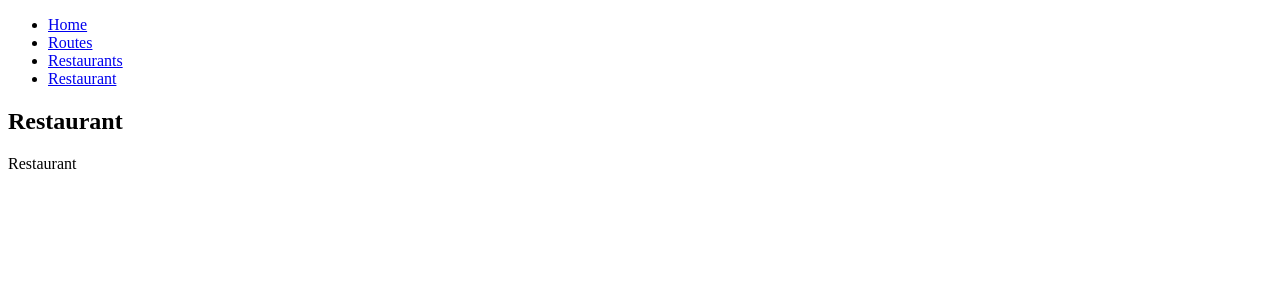
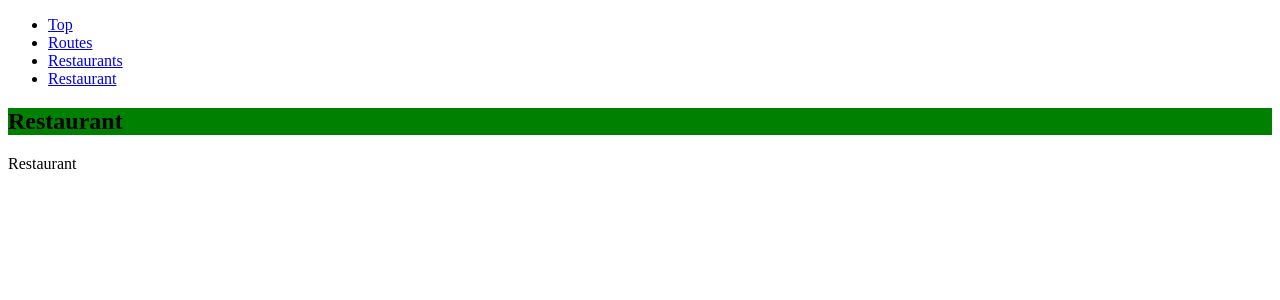
Before and after one commit to st1102/RaiMea, a React app in the folder react/app/: page /restaurant in a window 1280 px wide. Shown: the top 300 px of the page. Built offline with nearby package versions, Linux system fonts and the light colour scheme.

Commit message:
各ページをコンポーネントに分割

```diff
--- a/react/app/src/app.js
+++ b/react/app/src/app.js
@@ -3,7 +3,6 @@ import ReactDOM from 'react-dom';
 import App from './components/App'
 
 ReactDOM.render(
-  // <h1>Hello, world</h1>,
   <App />,
   document.getElementById('app')
 );
--- /dev/null
+++ b/react/app/src/assets/app.css
@@ -0,0 +1,3 @@
+.topTitle {
+  background-color: green;
+}
--- /dev/null
+++ b/react/app/src/assets/restaurant.css
@@ -0,0 +1,3 @@
+.topTitle {
+  background-color: green;
+}
--- /dev/null
+++ b/react/app/src/assets/restaurants.css
@@ -0,0 +1,3 @@
+.topTitle {
+  background-color: green;
+}
--- /dev/null
+++ b/react/app/src/assets/routes.css
@@ -0,0 +1,3 @@
+.topTitle {
+  background-color: green;
+}
--- a/react/app/src/components/App.js
+++ b/react/app/src/components/App.js
@@ -1,12 +1,16 @@
 import React, { Component } from 'react'
 import { BrowserRouter, Route, Link } from 'react-router-dom'
-import styles from '../assets/top.css'
+import styles from '../assets/app.css'
+import Top from './Top'
+import Routes from './Routes'
+import Restaurants from './Restaurants'
+import Restaurant from './Restaurant'
 
 const App = () => (
   <BrowserRouter>
     <div>
      <ul>
-       <li><Link to='/'>Home</Link></li>
+       <li><Link to='/'>Top</Link></li>
        <li><Link to='/routes'>Routes</Link></li>
        <li><Link to='/restaurants'>Restaurants</Link></li>
        <li><Link to='/restaurant'>Restaurant</Link></li>
@@ -20,29 +24,4 @@ const App = () => (
   </BrowserRouter>
 )
 
-const Top = () => (
-  <div>
-    <h2 className={styles.topTitle}>Top</h2>
-    <p>Top</p>
-  </div>
-)
-const Routes = () => (
-  <div>
-    <h2 className={styles.topTitle}>Routes</h2>
-    <p>Routes</p>
-  </div>
-)
-const Restaurants = () => (
-  <div>
-    <h2>Restaurants</h2>
-    <p>Restaurants</p>
-  </div>
-)
-const Restaurant = () => (
-  <div>
-    <h2>Restaurant</h2>
-    <p>Restaurant</p>
-  </div>
-)
-
 export default App
--- /dev/null
+++ b/react/app/src/components/Restaurant.js
@@ -0,0 +1,11 @@
+import React, { Component } from 'react'
+// import { BrowserRouter, Route, Link } from 'react-router-dom'
+import styles from '../assets/restaurant.css'
+
+const Restaurant = () => (
+  <div>
+    <h2 className={styles.topTitle}>Restaurant</h2>
+    <p>Restaurant</p>
+  </div>
+)
+export default Restaurant
--- /dev/null
+++ b/react/app/src/components/Restaurants.js
@@ -0,0 +1,11 @@
+import React, { Component } from 'react'
+// import { BrowserRouter, Route, Link } from 'react-router-dom'
+import styles from '../assets/restaurants.css'
+
+const Restaurants = () => (
+  <div>
+    <h2 className={styles.topTitle}>Restaurants</h2>
+    <p>Restaurants</p>
+  </div>
+)
+export default Restaurants
--- /dev/null
+++ b/react/app/src/components/Routes.js
@@ -0,0 +1,11 @@
+import React, { Component } from 'react'
+// import { BrowserRouter, Route, Link } from 'react-router-dom'
+import styles from '../assets/routes.css'
+
+const Routes = () => (
+  <div>
+    <h2 className={styles.topTitle}>Routes</h2>
+    <p>Routes</p>
+  </div>
+)
+export default Routes
--- /dev/null
+++ b/react/app/src/components/Top.js
@@ -0,0 +1,11 @@
+import React, { Component } from 'react'
+// import { BrowserRouter, Route, Link } from 'react-router-dom'
+import styles from '../assets/top.css'
+
+const Top = () => (
+  <div>
+    <h2 className={styles.topTitle}>Top</h2>
+    <p>Top</p>
+  </div>
+)
+export default Top
```
